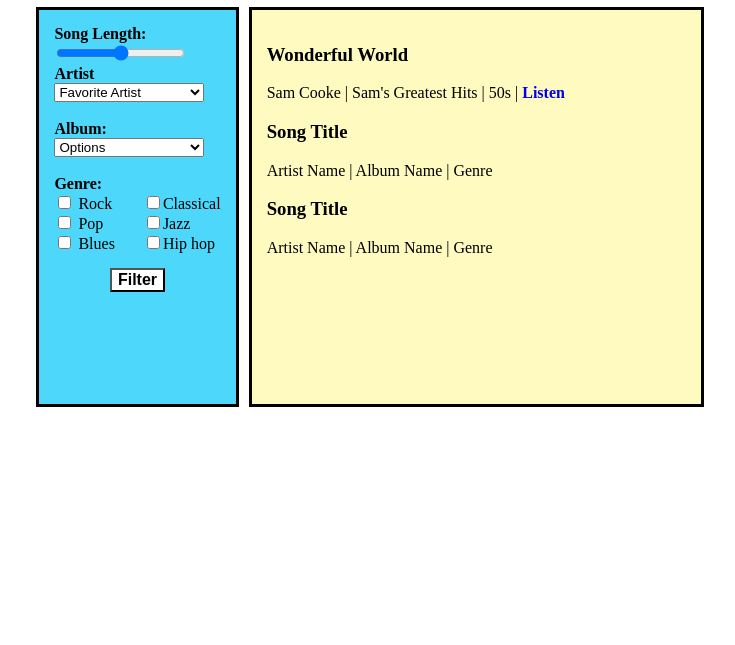
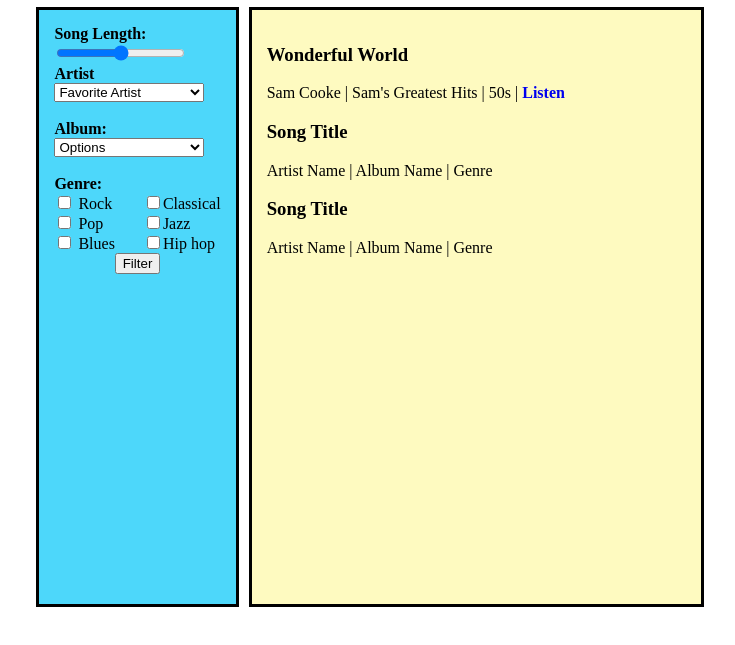
Before and after one commit to EdwardRutz/music-history, a plain HTML site: page index.html in a window 1280 px wide. Shown: the part 139-784 px from the top of the page, without its empty margins (103-838 px from the left). Drawn offline with Linux system fonts and the light colour scheme.

Commit message:
formated Add button for song info.

```diff
--- a/css/styles.css
+++ b/css/styles.css
@@ -60,7 +60,7 @@ nav li {
 main {
 	background: #FEFAC0;
 	width:  45%;
-	height: 400px;
+	height: 600px;
 	border: solid;
 	margin: 5px;
 	float: left;
@@ -70,7 +70,7 @@ main {
 #inputBar {
 	background: #4DD7FA;
 	width: 20%;
-	height: 400px;
+	height: 600px;
 	float: left;
 	border: solid;
 	margin: 5px;
@@ -93,7 +93,7 @@ label {
 	text-align: center;
 }
 
-#genreButton {
+#inputButton {
 	margin-top: 15px;
 	background-color: #fff;
 	font-weight: bold;
```
